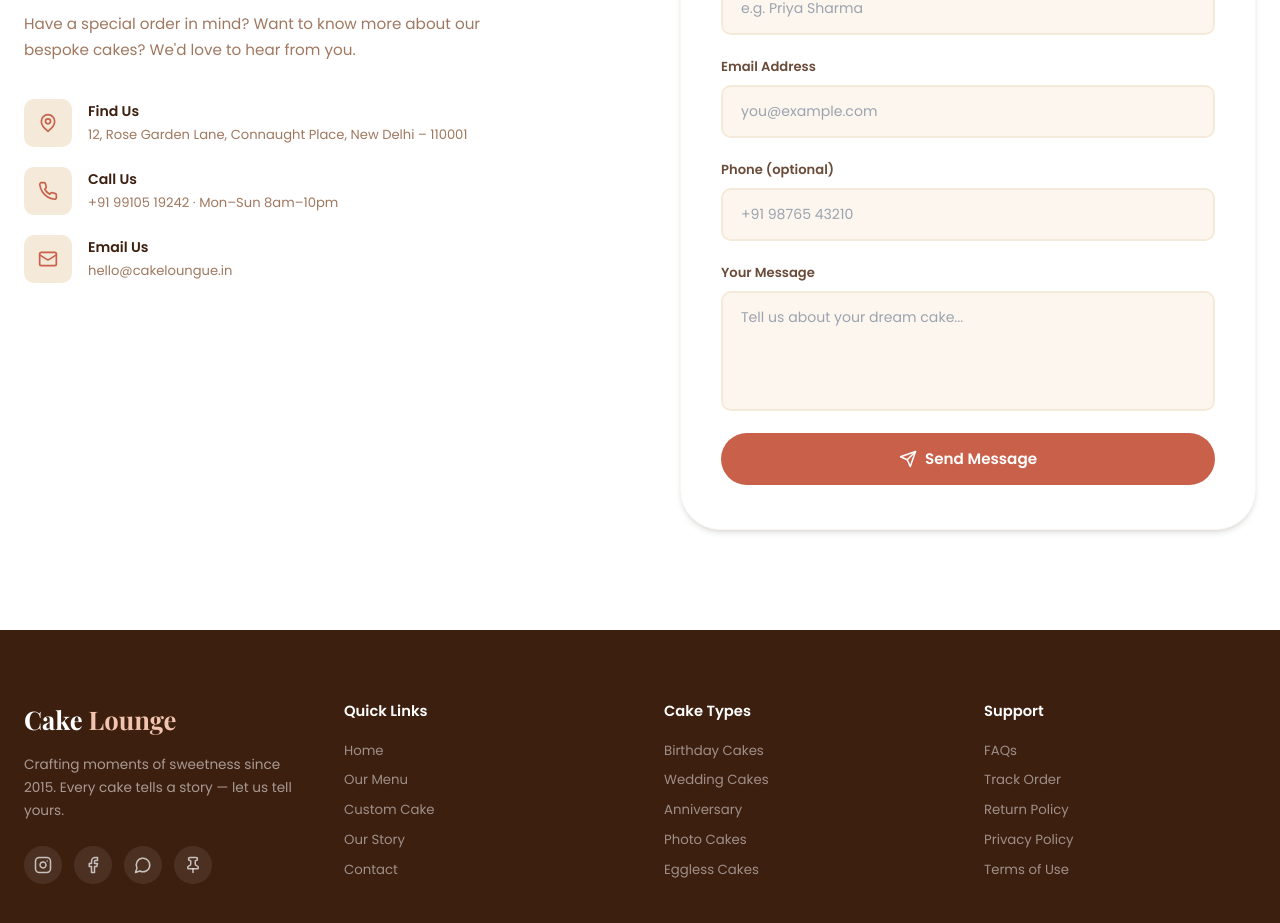
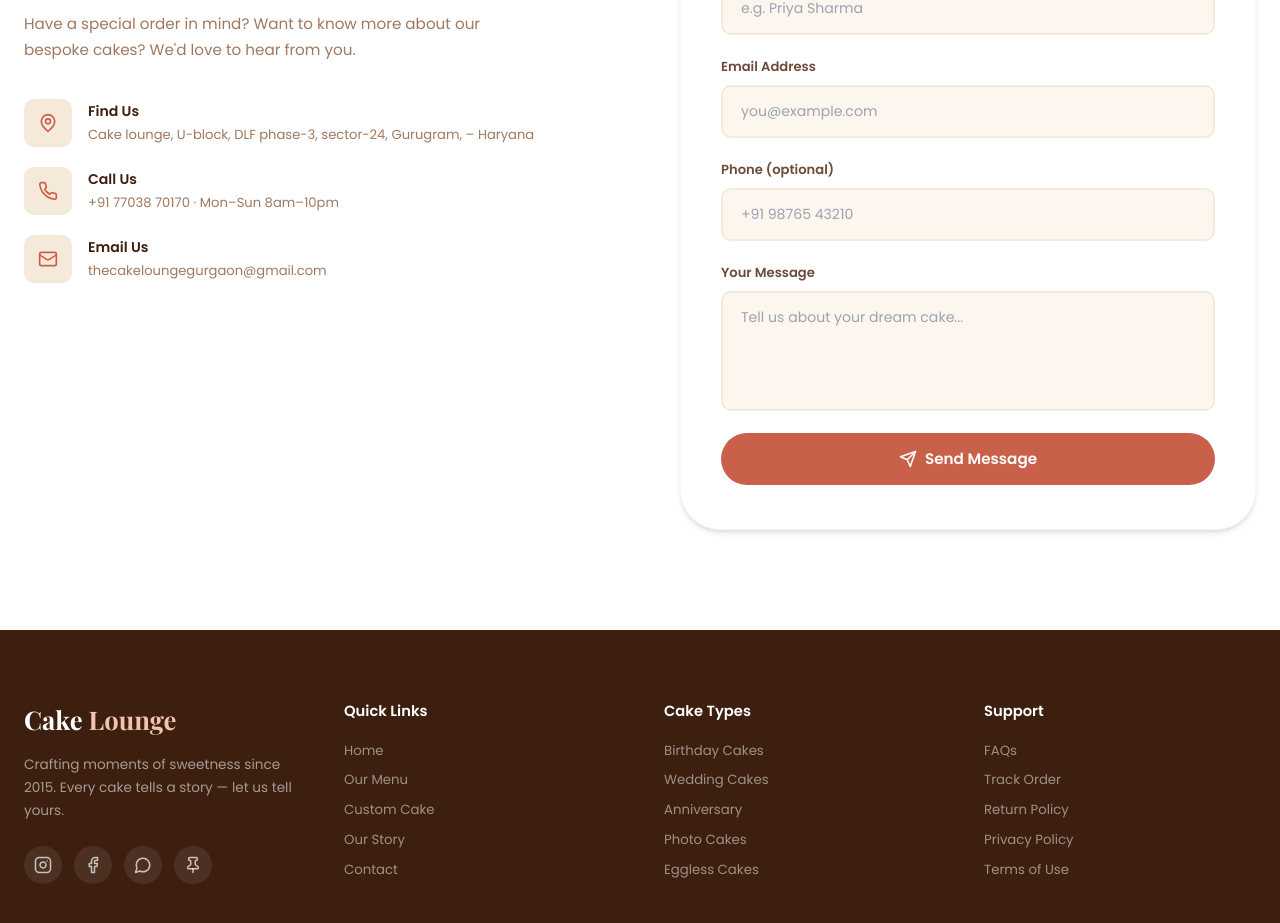
Before and after one commit to dreamboy-08/the-cake-loungue, a Next.js app: page / in a window 1280 px wide. Shown: the part 5920-6843 px from the top of the page. Built offline with nearby package versions, Linux system fonts and the light colour scheme; no server answers; a web font is replaced by a local one.

Commit message:
Update contact information

```diff
--- a/src/components/home/Contact.tsx
+++ b/src/components/home/Contact.tsx
@@ -18,7 +18,7 @@ const Contact = () => {
                 </div>
                 <div>
                   <h4 className="text-[0.88rem] font-semibold text-chocolate">Find Us</h4>
-                  <p className="text-[0.82rem] text-text-soft mt-0.5">12, Rose Garden Lane, Connaught Place, New Delhi – 110001</p>
+                  <p className="text-[0.82rem] text-text-soft mt-0.5">Cake lounge, U-block, DLF phase-3, sector-24, Gurugram, – Haryana </p>
                 </div>
               </div>
 
@@ -28,7 +28,7 @@ const Contact = () => {
                 </div>
                 <div>
                   <h4 className="text-[0.88rem] font-semibold text-chocolate">Call Us</h4>
-                  <p className="text-[0.82rem] text-text-soft mt-0.5">+91 99105 19242 · Mon–Sun 8am–10pm</p>
+                  <p className="text-[0.82rem] text-text-soft mt-0.5">+91 77038 70170 · Mon–Sun 8am–10pm</p>
                 </div>
               </div>
 
@@ -38,7 +38,7 @@ const Contact = () => {
                 </div>
                 <div>
                   <h4 className="text-[0.88rem] font-semibold text-chocolate">Email Us</h4>
-                  <p className="text-[0.82rem] text-text-soft mt-0.5">hello@cakeloungue.in</p>
+                  <p className="text-[0.82rem] text-text-soft mt-0.5">thecakeloungegurgaon@gmail.com</p>
                 </div>
               </div>
             </div>
```
